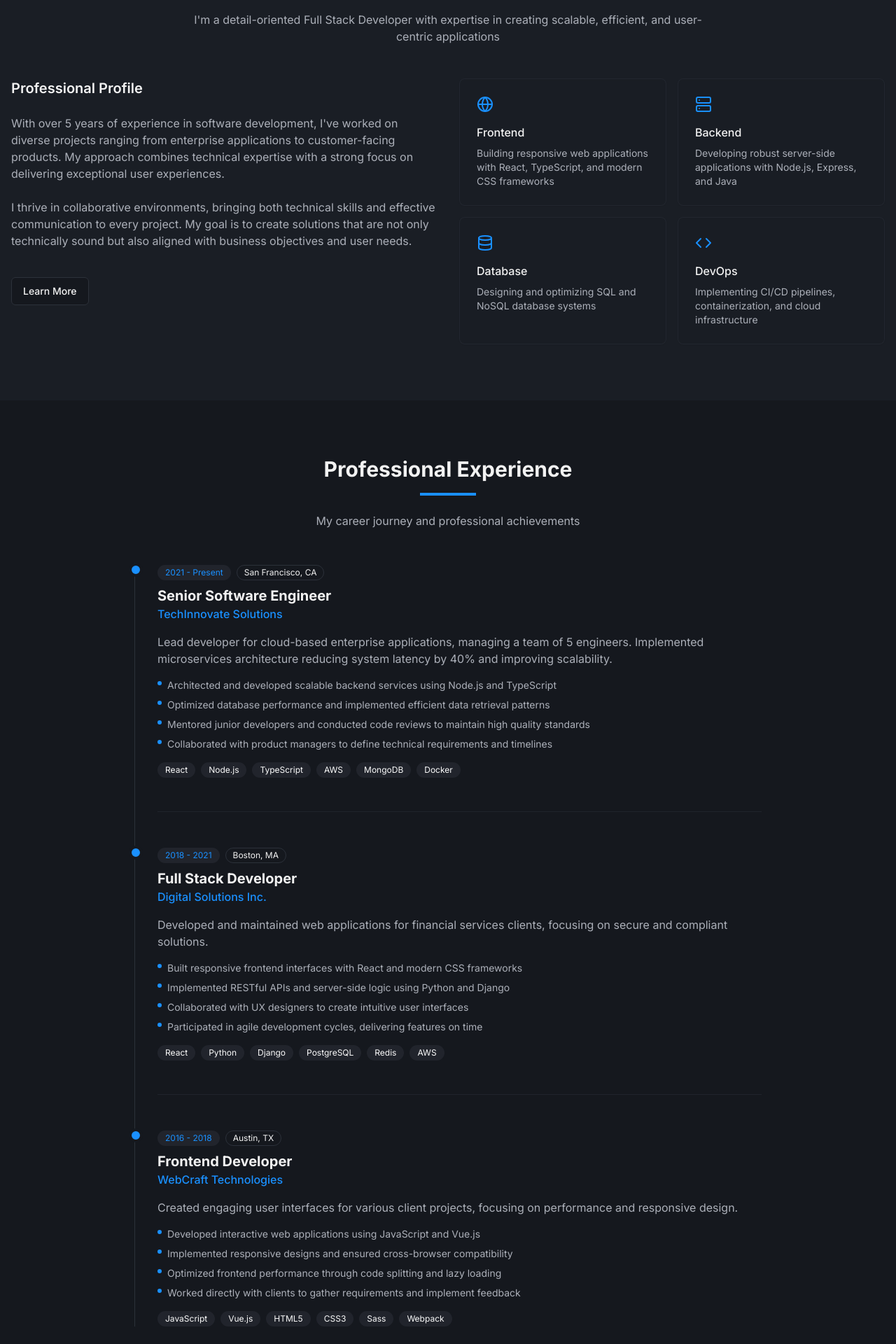
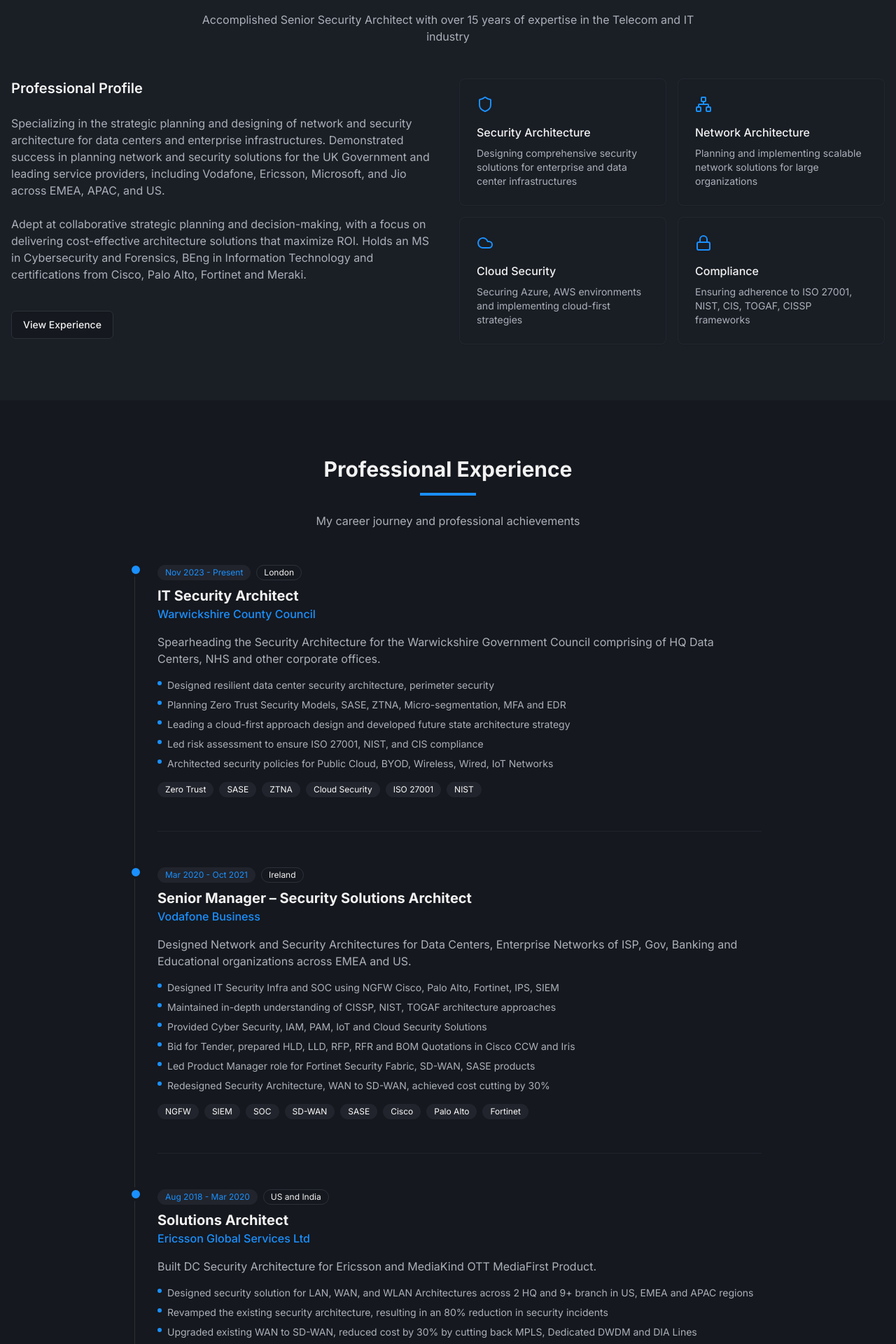
Before and after one commit to avinashgujje/avinash-enhancer, a React (Vite) app: page / in a window 1280 px wide. Shown: the part 800-2720 px from the top of the page at 70% size. Built offline with nearby package versions, Linux system fonts and the light colour scheme.

Commit message:
Update content with resume data
Updates the content of the webpage with the provided resume data.

```diff
--- a/src/components/About.tsx
+++ b/src/components/About.tsx
@@ -2,7 +2,7 @@
 import React, { useEffect, useRef } from 'react';
 import { Button } from '@/components/ui/button';
 import { Card, CardContent } from '@/components/ui/card';
-import { Code, Database, Globe, Server } from 'lucide-react';
+import { Code, Database, Globe, Server, Shield, Network, Cloud, Lock } from 'lucide-react';
 
 const About = () => {
   const sectionRef = useRef<HTMLElement>(null);
@@ -34,7 +34,7 @@ const About = () => {
           <h2 className="section-fade-in text-3xl font-bold mb-4">About Me</h2>
           <div className="section-fade-in h-1 w-20 bg-primary mx-auto mb-6"></div>
           <p className="section-fade-in text-muted-foreground">
-            I'm a detail-oriented Full Stack Developer with expertise in creating scalable, efficient, and user-centric applications
+            Accomplished Senior Security Architect with over 15 years of expertise in the Telecom and IT industry
           </p>
         </div>
 
@@ -42,14 +42,14 @@ const About = () => {
           <div className="section-fade-in space-y-6">
             <h3 className="text-xl font-semibold">Professional Profile</h3>
             <p className="text-muted-foreground">
-              With over 5 years of experience in software development, I've worked on diverse projects ranging from enterprise applications to customer-facing products. My approach combines technical expertise with a strong focus on delivering exceptional user experiences.
+              Specializing in the strategic planning and designing of network and security architecture for data centers and enterprise infrastructures. Demonstrated success in planning network and security solutions for the UK Government and leading service providers, including Vodafone, Ericsson, Microsoft, and Jio across EMEA, APAC, and US.
             </p>
             <p className="text-muted-foreground">
-              I thrive in collaborative environments, bringing both technical skills and effective communication to every project. My goal is to create solutions that are not only technically sound but also aligned with business objectives and user needs.
+              Adept at collaborative strategic planning and decision-making, with a focus on delivering cost-effective architecture solutions that maximize ROI. Holds an MS in Cybersecurity and Forensics, BEng in Information Technology and certifications from Cisco, Palo Alto, Fortinet and Meraki.
             </p>
             <div className="pt-4">
-              <Button variant="outline" className="rounded-md">
-                Learn More
+              <Button variant="outline" className="rounded-md" asChild>
+                <a href="#experience">View Experience</a>
               </Button>
             </div>
           </div>
@@ -57,24 +57,24 @@ const About = () => {
           <div className="grid grid-cols-2 gap-4">
             {[
               {
-                icon: <Globe className="h-6 w-6 text-primary" />,
-                title: "Frontend",
-                desc: "Building responsive web applications with React, TypeScript, and modern CSS frameworks"
+                icon: <Shield className="h-6 w-6 text-primary" />,
+                title: "Security Architecture",
+                desc: "Designing comprehensive security solutions for enterprise and data center infrastructures"
               },
               {
-                icon: <Server className="h-6 w-6 text-primary" />,
-                title: "Backend",
-                desc: "Developing robust server-side applications with Node.js, Express, and Java"
+                icon: <Network className="h-6 w-6 text-primary" />,
+                title: "Network Architecture",
+                desc: "Planning and implementing scalable network solutions for large organizations"
               },
               {
-                icon: <Database className="h-6 w-6 text-primary" />,
-                title: "Database",
-                desc: "Designing and optimizing SQL and NoSQL database systems"
+                icon: <Cloud className="h-6 w-6 text-primary" />,
+                title: "Cloud Security",
+                desc: "Securing Azure, AWS environments and implementing cloud-first strategies"
               },
               {
-                icon: <Code className="h-6 w-6 text-primary" />,
-                title: "DevOps",
-                desc: "Implementing CI/CD pipelines, containerization, and cloud infrastructure"
+                icon: <Lock className="h-6 w-6 text-primary" />,
+                title: "Compliance",
+                desc: "Ensuring adherence to ISO 27001, NIST, CIS, TOGAF, CISSP frameworks"
               }
             ].map((item, index) => (
               <Card key={index} className="section-fade-in bg-card border-border/50">
--- a/src/components/Experience.tsx
+++ b/src/components/Experience.tsx
@@ -5,46 +5,65 @@ import { Separator } from '@/components/ui/separator';
 
 const experiences = [
   {
-    position: "Senior Software Engineer",
-    company: "TechInnovate Solutions",
-    duration: "2021 - Present",
-    location: "San Francisco, CA",
-    description: "Lead developer for cloud-based enterprise applications, managing a team of 5 engineers. Implemented microservices architecture reducing system latency by 40% and improving scalability.",
+    position: "IT Security Architect",
+    company: "Warwickshire County Council",
+    duration: "Nov 2023 - Present",
+    location: "London",
+    description: "Spearheading the Security Architecture for the Warwickshire Government Council comprising of HQ Data Centers, NHS and other corporate offices.",
     responsibilities: [
-      "Architected and developed scalable backend services using Node.js and TypeScript",
-      "Optimized database performance and implemented efficient data retrieval patterns",
-      "Mentored junior developers and conducted code reviews to maintain high quality standards",
-      "Collaborated with product managers to define technical requirements and timelines"
+      "Designed resilient data center security architecture, perimeter security",
+      "Planning Zero Trust Security Models, SASE, ZTNA, Micro-segmentation, MFA and EDR",
+      "Leading a cloud-first approach design and developed future state architecture strategy",
+      "Led risk assessment to ensure ISO 27001, NIST, and CIS compliance",
+      "Architected security policies for Public Cloud, BYOD, Wireless, Wired, IoT Networks"
     ],
-    technologies: ["React", "Node.js", "TypeScript", "AWS", "MongoDB", "Docker"]
+    technologies: ["Zero Trust", "SASE", "ZTNA", "Cloud Security", "ISO 27001", "NIST"]
   },
   {
-    position: "Full Stack Developer",
-    company: "Digital Solutions Inc.",
-    duration: "2018 - 2021",
-    location: "Boston, MA",
-    description: "Developed and maintained web applications for financial services clients, focusing on secure and compliant solutions.",
+    position: "Senior Manager – Security Solutions Architect",
+    company: "Vodafone Business",
+    duration: "Mar 2020 - Oct 2021",
+    location: "Ireland",
+    description: "Designed Network and Security Architectures for Data Centers, Enterprise Networks of ISP, Gov, Banking and Educational organizations across EMEA and US.",
     responsibilities: [
-      "Built responsive frontend interfaces with React and modern CSS frameworks",
-      "Implemented RESTful APIs and server-side logic using Python and Django",
-      "Collaborated with UX designers to create intuitive user interfaces",
-      "Participated in agile development cycles, delivering features on time"
+      "Designed IT Security Infra and SOC using NGFW Cisco, Palo Alto, Fortinet, IPS, SIEM",
+      "Maintained in-depth understanding of CISSP, NIST, TOGAF architecture approaches",
+      "Provided Cyber Security, IAM, PAM, IoT and Cloud Security Solutions",
+      "Bid for Tender, prepared HLD, LLD, RFP, RFR and BOM Quotations in Cisco CCW and Iris",
+      "Led Product Manager role for Fortinet Security Fabric, SD-WAN, SASE products",
+      "Redesigned Security Architecture, WAN to SD-WAN, achieved cost cutting by 30%"
     ],
-    technologies: ["React", "Python", "Django", "PostgreSQL", "Redis", "AWS"]
+    technologies: ["NGFW", "SIEM", "SOC", "SD-WAN", "SASE", "Cisco", "Palo Alto", "Fortinet"]
   },
   {
-    position: "Frontend Developer",
-    company: "WebCraft Technologies",
-    duration: "2016 - 2018",
-    location: "Austin, TX",
-    description: "Created engaging user interfaces for various client projects, focusing on performance and responsive design.",
+    position: "Solutions Architect",
+    company: "Ericsson Global Services Ltd",
+    duration: "Aug 2018 - Mar 2020",
+    location: "US and India",
+    description: "Built DC Security Architecture for Ericsson and MediaKind OTT MediaFirst Product.",
     responsibilities: [
-      "Developed interactive web applications using JavaScript and Vue.js",
-      "Implemented responsive designs and ensured cross-browser compatibility",
-      "Optimized frontend performance through code splitting and lazy loading",
-      "Worked directly with clients to gather requirements and implement feedback"
+      "Designed security solution for LAN, WAN, and WLAN Architectures across 2 HQ and 9+ branch in US, EMEA and APAC regions",
+      "Revamped the existing security architecture, resulting in an 80% reduction in security incidents",
+      "Upgraded existing WAN to SD-WAN, reduced cost by 30% by cutting back MPLS, Dedicated DWDM and DIA Lines",
+      "Built network solution for OTT traffic with MediaFirst developers, and fixed real-time multicast performance issues",
+      "Conceptualized Multi-Vendor Secure VPN connectivity for multi-vendor traffic flow"
     ],
-    technologies: ["JavaScript", "Vue.js", "HTML5", "CSS3", "Sass", "Webpack"]
+    technologies: ["SD-WAN", "DC Security", "WAN Architecture", "VPN", "Network Solutions"]
+  },
+  {
+    position: "Manager – Network Planning and Engineering",
+    company: "Reliance Jio Infocomm Limited",
+    duration: "Aug 2015 - Aug 2018",
+    location: "India",
+    description: "Built Network Security Infrastructure for four Reliance Jio Greenfield Internet and Colo Data Centers.",
+    responsibilities: [
+      "Planning and Engineering of 3 Internet Data Centers with capacity of 20,000 compute nodes",
+      "Spearheaded major network security projects for OSS & BSS, Payment Bank, Cloud",
+      "Designed L3, L2 Spine-Leaf fabric using Cisco Nexus and Perimeter Security",
+      "Built Network Architecture for Storage Network SAN and NAS",
+      "Implemented TOGAF, NIST, ISO compliance for Data Center infrastructure"
+    ],
+    technologies: ["Data Center", "Spine-Leaf", "Cisco Nexus", "Load Balancing", "ISO 27001", "TIA-942"]
   }
 ];
 
--- a/src/components/Projects.tsx
+++ b/src/components/Projects.tsx
@@ -4,15 +4,15 @@ import { Card, CardContent, CardDescription, CardFooter, CardHeader, CardTitle }
 import { Badge } from '@/components/ui/badge';
 import { Button } from '@/components/ui/button';
 import { Tabs, TabsContent, TabsList, TabsTrigger } from '@/components/ui/tabs';
-import { ExternalLink, FileText, Github } from 'lucide-react';
+import { Award, ExternalLink, FileText, Github, GraduationCap } from 'lucide-react';
 
 const projects = [
   {
-    title: "E-Commerce Platform",
-    description: "A full-featured online store with product management, cart functionality, and secure checkout process.",
-    image: "https://images.unsplash.com/photo-1661956602944-249bcd04b63f?ixlib=rb-4.0.3&ixid=MnwxMjA3fDF8MHxwaG90by1wYWdlfHx8fGVufDB8fHx8&auto=format&fit=crop&w=2070&q=80",
-    tags: ["React", "Node.js", "MongoDB", "Stripe"],
-    category: "fullstack",
+    title: "Zero Trust Security Architecture",
+    description: "Designed and implemented a comprehensive Zero Trust security framework for government data centers.",
+    image: "https://images.unsplash.com/photo-1562408590-e32931084e23?ixlib=rb-4.0.3&ixid=MnwxMjA3fDB8MHxwaG90by1wYWdlfHx8fGVufDB8fHx8&auto=format&fit=crop&w=2070&q=80",
+    tags: ["Zero Trust", "SASE", "ZTNA", "Micro-segmentation", "MFA"],
+    category: "security",
     links: {
       demo: "#",
       github: "#",
@@ -20,11 +20,11 @@ const projects = [
     }
   },
   {
-    title: "Task Management App",
-    description: "A collaborative project management tool with real-time updates and team assignment features.",
-    image: "https://images.unsplash.com/photo-1531403009284-440f080d1e12?ixlib=rb-4.0.3&ixid=MnwxMjA3fDB8MHxwaG90by1wYWdlfHx8fGVufDB8fHx8&auto=format&fit=crop&w=2070&q=80",
-    tags: ["React", "Firebase", "Material UI", "Redux"],
-    category: "frontend",
+    title: "Hyperscale Data Center Architecture",
+    description: "Built network security infrastructure for four Greenfield Internet and Colocation Data Centers.",
+    image: "https://images.unsplash.com/photo-1558494949-ef010cbdcc31?ixlib=rb-4.0.3&ixid=MnwxMjA3fDB8MHxwaG90by1wYWdlfHx8fGVufDB8fHx8&auto=format&fit=crop&w=2070&q=80",
+    tags: ["Data Center", "Spine-Leaf", "Security", "20,000 Compute Nodes"],
+    category: "network",
     links: {
       demo: "#",
       github: "#",
@@ -32,11 +32,11 @@ const projects = [
     }
   },
   {
-    title: "Financial Dashboard",
-    description: "Data visualization dashboard for financial analytics with interactive charts and reports.",
-    image: "https://images.unsplash.com/photo-1551288049-bebda4e38f71?ixlib=rb-4.0.3&ixid=MnwxMjA3fDB8MHxwaG90by1wYWdlfHx8fGVufDB8fHx8&auto=format&fit=crop&w=2070&q=80",
-    tags: ["React", "D3.js", "Node.js", "Express"],
-    category: "fullstack",
+    title: "SD-WAN Migration Strategy",
+    description: "Redesigned enterprise WAN to SD-WAN architecture, achieving 30% cost reduction while improving security.",
+    image: "https://images.unsplash.com/photo-1544197150-b99a580bb7a8?ixlib=rb-4.0.3&ixid=MnwxMjA3fDB8MHxwaG90by1wYWdlfHx8fGVufDB8fHx8&auto=format&fit=crop&w=2070&q=80",
+    tags: ["SD-WAN", "Security", "Cost Optimization", "Migration"],
+    category: "network",
     links: {
       demo: "#",
       github: "#",
@@ -44,11 +44,11 @@ const projects = [
     }
   },
   {
-    title: "Healthcare API",
-    description: "RESTful API for healthcare data management with advanced security and compliance features.",
-    image: "https://images.unsplash.com/photo-1587854692152-cbe660dbde88?ixlib=rb-4.0.3&ixid=MnwxMjA3fDB8MHxwaG90by1wYWdlfHx8fGVufDB8fHx8&auto=format&fit=crop&w=2069&q=80",
-    tags: ["Node.js", "Express", "MongoDB", "JWT"],
-    category: "backend",
+    title: "Enterprise SOC Implementation",
+    description: "Designed Security Operations Center infrastructure using Next-Gen Firewalls and SIEM solutions.",
+    image: "https://images.unsplash.com/photo-1563013544-824ae1b704d3?ixlib=rb-4.0.3&ixid=MnwxMjA3fDB8MHxwaG90by1wYWdlfHx8fGVufDB8fHx8&auto=format&fit=crop&w=2070&q=80",
+    tags: ["SOC", "NGFW", "SIEM", "Security Monitoring"],
+    category: "security",
     links: {
       demo: "#",
       github: "#",
@@ -56,11 +56,11 @@ const projects = [
     }
   },
   {
-    title: "Real Estate Mobile App",
-    description: "Cross-platform mobile application for real estate listings with map integration.",
-    image: "https://images.unsplash.com/photo-1560518883-ce09059eeffa?ixlib=rb-4.0.3&ixid=MnwxMjA3fDB8MHxwaG90by1wYWdlfHx8fGVufDB8fHx8&auto=format&fit=crop&w=2073&q=80",
-    tags: ["React Native", "Firebase", "Google Maps API"],
-    category: "frontend",
+    title: "Cloud Security Framework",
+    description: "Developed cloud-first security strategy for public cloud adoption ensuring compliance with industry standards.",
+    image: "https://images.unsplash.com/photo-1603899122634-f086ca5f5ddd?ixlib=rb-4.0.3&ixid=MnwxMjA3fDB8MHxwaG90by1wYWdlfHx8fGVufDB8fHx8&auto=format&fit=crop&w=2070&q=80",
+    tags: ["Cloud Security", "Azure", "AWS", "Compliance"],
+    category: "security",
     links: {
       demo: "#",
       github: "#",
@@ -68,11 +68,11 @@ const projects = [
     }
   },
   {
-    title: "Content Management System",
-    description: "Custom CMS built for a media company with advanced content scheduling features.",
-    image: "https://images.unsplash.com/photo-1542744094-3a31f272c490?ixlib=rb-4.0.3&ixid=MnwxMjA3fDB8MHxwaG90by1wYWdlfHx8fGVufDB8fHx8&auto=format&fit=crop&w=2070&q=80",
-    tags: ["Python", "Django", "PostgreSQL", "Redis"],
-    category: "backend",
+    title: "Cisco Meraki Wireless Training",
+    description: "Published comprehensive training course on Udemy, trained over 250 IT professionals on wireless networking.",
+    image: "https://images.unsplash.com/photo-1603398938378-e54eab446dde?ixlib=rb-4.0.3&ixid=MnwxMjA3fDB8MHxwaG90by1wYWdlfHx8fGVufDB8fHx8&auto=format&fit=crop&w=2070&q=80",
+    tags: ["Training", "Cisco Meraki", "Wireless", "Certification"],
+    category: "education",
     links: {
       demo: "#",
       github: "#",
@@ -81,29 +81,33 @@ const projects = [
   }
 ];
 
-const additionalResources = [
+const achievements = [
   {
-    title: "UX Design Portfolio",
-    type: "PDF",
-    icon: "🎨",
+    title: "Rising Star Award Big Idea 2024",
+    type: "Award",
+    icon: "🏆",
+    organization: "University of Westminster, London",
     link: "#"
   },
   {
-    title: "Case Studies",
-    type: "PDF",
-    icon: "📊",
+    title: "Employee of the Year 2021",
+    type: "Award",
+    icon: "🥇",
+    organization: "Vodafone, Ireland",
     link: "#"
   },
   {
-    title: "Technical Articles",
-    type: "Blog",
-    icon: "📝",
+    title: "MS Cybersecurity & Forensics",
+    type: "Education",
+    icon: "🎓",
+    organization: "University of Westminster, UK",
     link: "#"
   },
   {
-    title: "Conference Talks",
-    type: "Video",
-    icon: "🎬",
+    title: "Published Cisco Meraki Training",
+    type: "Publication",
+    icon: "📚",
+    organization: "Udemy (250+ Trained Professionals)",
     link: "#"
   }
 ];
@@ -140,10 +144,10 @@ const Projects = () => {
     <section id="projects" ref={sectionRef} className="py-20">
       <div className="container mx-auto px-4">
         <div className="max-w-3xl mx-auto mb-12 text-center">
-          <h2 className="section-fade-in text-3xl font-bold mb-4">Featured Projects</h2>
+          <h2 className="section-fade-in text-3xl font-bold mb-4">Projects & Achievements</h2>
           <div className="section-fade-in h-1 w-20 bg-primary mx-auto mb-6"></div>
           <p className="section-fade-in text-muted-foreground">
-            A selection of my recent work and professional projects
+            Highlighted projects and notable professional achievements
           </p>
         </div>
 
@@ -151,9 +155,9 @@ const Projects = () => {
           <Tabs defaultValue="all" value={category} onValueChange={setCategory}>
             <TabsList>
               <TabsTrigger value="all">All Projects</TabsTrigger>
-              <TabsTrigger value="frontend">Frontend</TabsTrigger>
-              <TabsTrigger value="backend">Backend</TabsTrigger>
-              <TabsTrigger value="fullstack">Full Stack</TabsTrigger>
+              <TabsTrigger value="security">Security</TabsTrigger>
+              <TabsTrigger value="network">Network</TabsTrigger>
+              <TabsTrigger value="education">Education</TabsTrigger>
             </TabsList>
           </Tabs>
         </div>
@@ -208,22 +212,22 @@ const Projects = () => {
         <div className="section-fade-in mt-16 max-w-3xl mx-auto">
           <Card className="bg-card border-border/50">
             <CardHeader>
-              <CardTitle className="text-center">Additional Resources</CardTitle>
+              <CardTitle className="text-center">Notable Achievements</CardTitle>
               <CardDescription className="text-center">
-                Portfolio documents, case studies and design samples
+                Awards, education, and professional accomplishments
               </CardDescription>
             </CardHeader>
             <CardContent>
               <div className="grid grid-cols-2 sm:grid-cols-4 gap-4">
-                {additionalResources.map((resource, index) => (
+                {achievements.map((achievement, index) => (
                   <a
                     key={index}
-                    href={resource.link}
+                    href={achievement.link}
                     className="flex flex-col items-center p-4 rounded-lg bg-secondary hover:bg-secondary/70 transition-colors"
                   >
-                    <span className="text-2xl mb-2">{resource.icon}</span>
-                    <h4 className="text-sm font-medium">{resource.title}</h4>
-                    <span className="text-xs text-muted-foreground">{resource.type}</span>
+                    <span className="text-2xl mb-2">{achievement.icon}</span>
+                    <h4 className="text-sm font-medium text-center">{achievement.title}</h4>
+                    <span className="text-xs text-muted-foreground text-center">{achievement.organization}</span>
                   </a>
                 ))}
               </div>
--- a/src/components/Skills.tsx
+++ b/src/components/Skills.tsx
@@ -5,39 +5,39 @@ import { Tabs, TabsContent, TabsList, TabsTrigger } from '@/components/ui/tabs';
 
 const skillCategories = [
   {
-    id: "frontend",
-    name: "Frontend",
+    id: "security",
+    name: "Security",
     skills: [
-      { name: "React", level: 90 },
-      { name: "TypeScript", level: 85 },
-      { name: "JavaScript", level: 95 },
-      { name: "HTML/CSS", level: 90 },
-      { name: "Next.js", level: 80 },
-      { name: "Tailwind CSS", level: 85 }
+      { name: "NGFW (Palo Alto, Cisco, Fortinet)", level: 95 },
+      { name: "SASE, SD-WAN Security", level: 90 },
+      { name: "Zero Trust Architecture", level: 85 },
+      { name: "IPS, DDoS, WAF", level: 90 },
+      { name: "SIEM, SOC, NAC", level: 85 },
+      { name: "Cloud Security (Azure, AWS)", level: 80 }
     ]
   },
   {
-    id: "backend",
-    name: "Backend",
+    id: "network",
+    name: "Network",
     skills: [
-      { name: "Node.js", level: 85 },
-      { name: "Express", level: 80 },
-      { name: "Python", level: 75 },
-      { name: "Django", level: 70 },
-      { name: "Java", level: 65 },
-      { name: "SQL", level: 80 }
+      { name: "Data Center Architecture", level: 95 },
+      { name: "SD-WAN, SDN, Cisco ACI", level: 90 },
+      { name: "Enterprise WAN/LAN Design", level: 90 },
+      { name: "Load Balancing (F5, Citrix)", level: 85 },
+      { name: "Network Automation", level: 80 },
+      { name: "Spine-Leaf Fabric", level: 90 }
     ]
   },
   {
-    id: "tools",
-    name: "Tools & Others",
+    id: "frameworks",
+    name: "Frameworks & Certifications",
     skills: [
-      { name: "Git/GitHub", level: 90 },
-      { name: "Docker", level: 75 },
-      { name: "AWS", level: 70 },
-      { name: "CI/CD", level: 80 },
-      { name: "RESTful APIs", level: 85 },
-      { name: "GraphQL", level: 70 }
+      { name: "TOGAF Architecture Framework", level: 90 },
+      { name: "CISSP Security Framework", level: 85 },
+      { name: "NIST Security Framework", level: 90 },
+      { name: "ISO 27001 Compliance", level: 85 },
+      { name: "TIA-942 Rated 3 Standards", level: 80 },
+      { name: "ITIL Service Management", level: 75 }
     ]
   }
 ];
@@ -85,7 +85,7 @@ const Skills = () => {
         </div>
 
         <div className="section-fade-in max-w-4xl mx-auto">
-          <Tabs defaultValue="frontend" className="w-full">
+          <Tabs defaultValue="security" className="w-full">
             <TabsList className="grid grid-cols-3 mb-8">
               {skillCategories.map((category) => (
                 <TabsTrigger key={category.id} value={category.id} className="text-sm">
@@ -118,17 +118,17 @@ const Skills = () => {
         </div>
 
         <div className="section-fade-in mt-16 max-w-4xl mx-auto">
-          <h3 className="text-xl font-semibold mb-6 text-center">Additional Competencies</h3>
+          <h3 className="text-xl font-semibold mb-6 text-center">Professional Competencies</h3>
           <div className="grid grid-cols-2 md:grid-cols-4 gap-4">
             {[
-              "Problem Solving",
-              "Team Leadership",
-              "Agile Methodology",
-              "Project Management",
-              "UI/UX Design",
-              "Technical Writing",
-              "System Architecture",
-              "Performance Optimization"
+              "Network Security Design",
+              "Product Management",
+              "Risk Management",
+              "Pre-Sales Architecture",
+              "IT Strategy",
+              "Solution Design",
+              "Technical Leadership",
+              "Governance & Compliance"
             ].map((skill, index) => (
               <Card key={index} className="bg-card border-border/50">
                 <CardContent className="p-4 text-center">
```
Also changed, not shown: src/components/Hero.tsx (+20 -12 lines).
